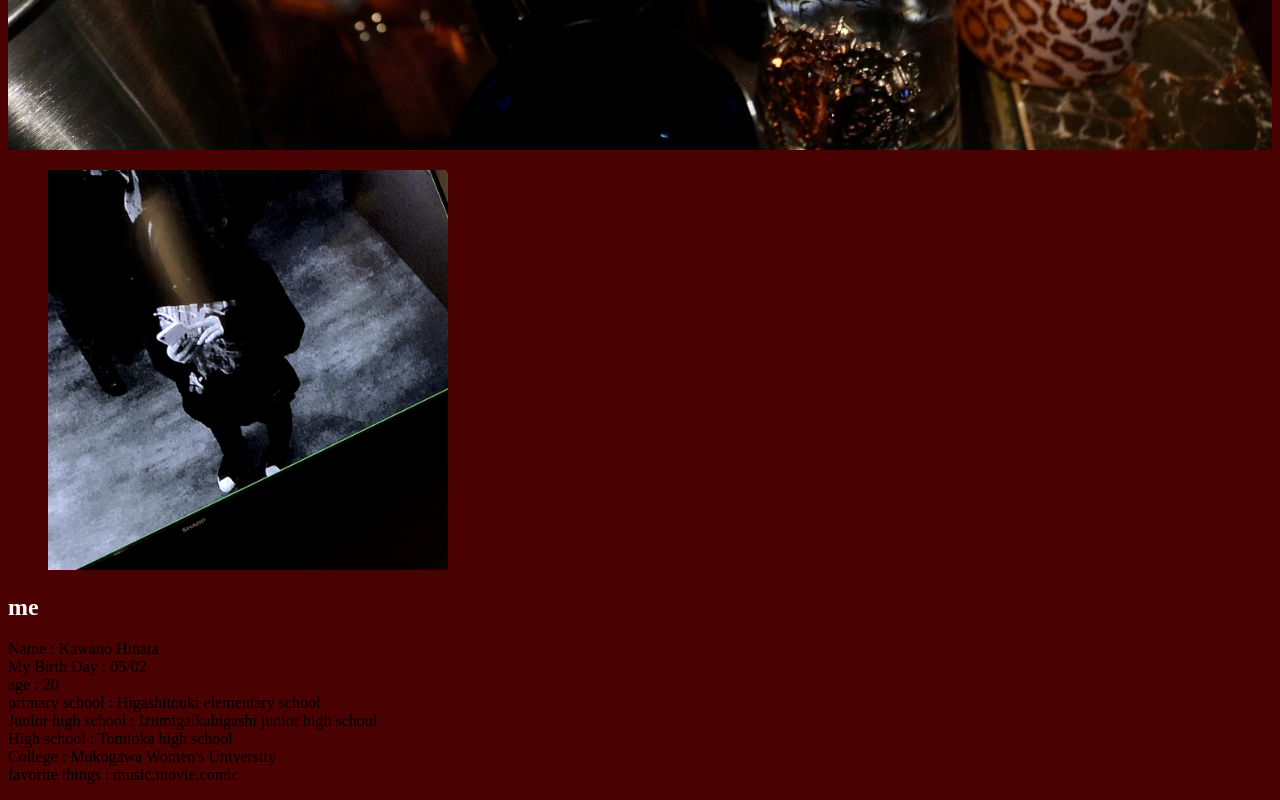
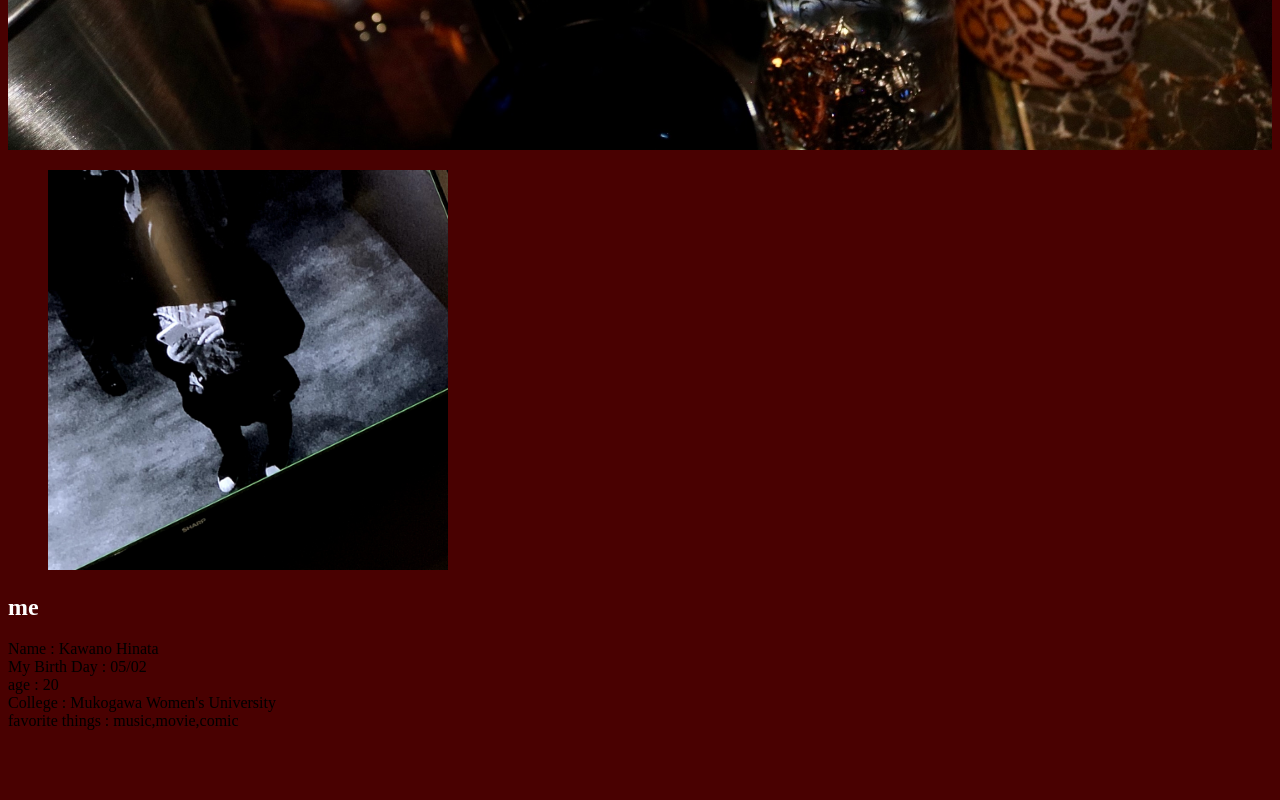
Before and after one commit to hiugok/hiugok.github.io, a plain HTML site: page index.html in a window 1280 px wide. Shown: the part 701-1501 px from the top of the page. After the commit the page ends 1447 px from the top, so only its background shows below. Drawn offline with Linux system fonts and the light colour scheme.

Commit message:
Update index.html

```diff
--- a/index.html
+++ b/index.html
@@ -39,12 +39,6 @@
           <br />
           age : 20
           <br />
-          primary school : Higashitouki elementary school
-          <br />
-          Junior high school : Izumigaikahigashi junior high school
-          <br />
-          High school : Tomioka high school
-          <br />
           College : Mukogawa Women's University
           <br />
           favorite things : music,movie,comic
```
